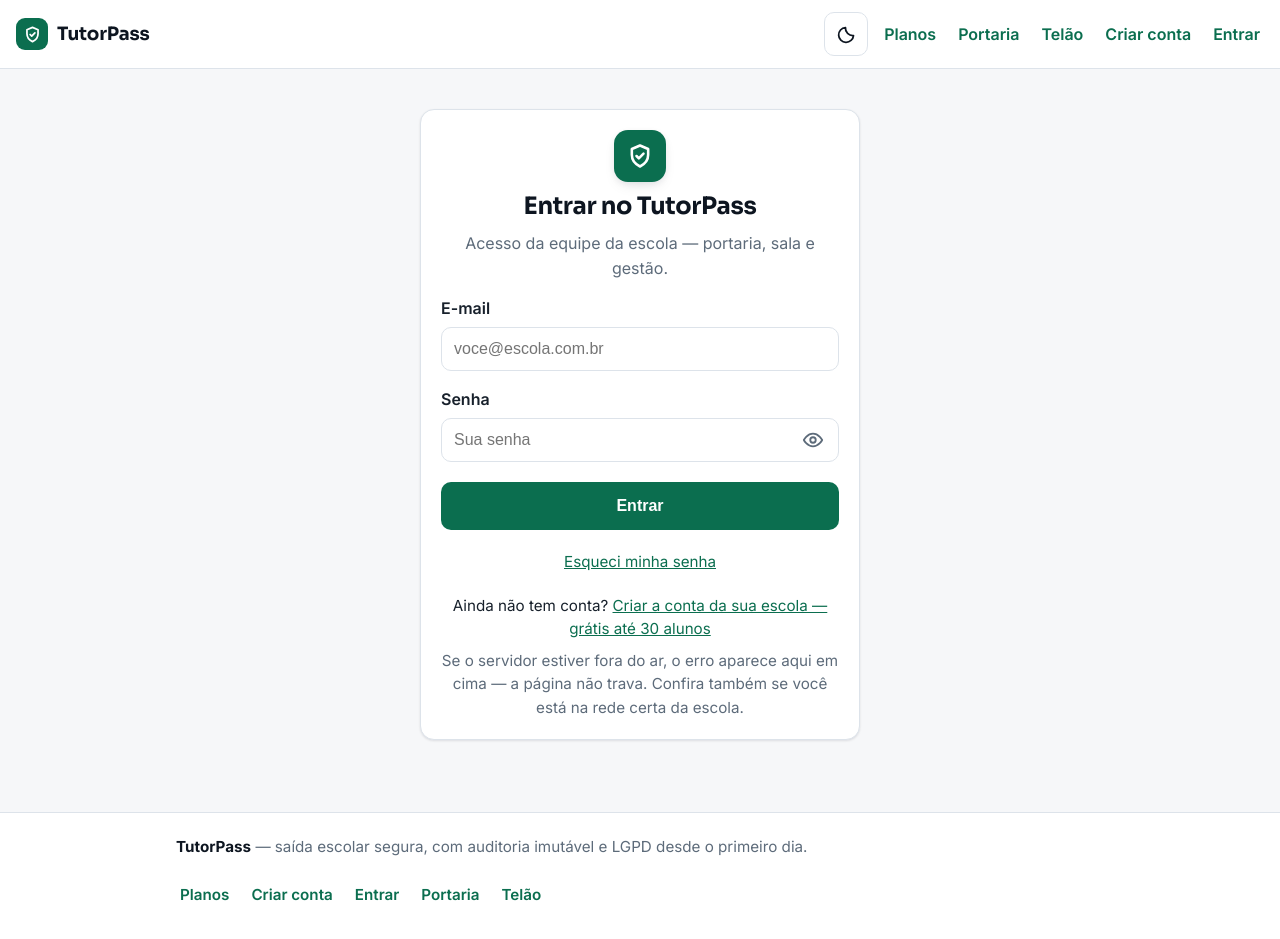
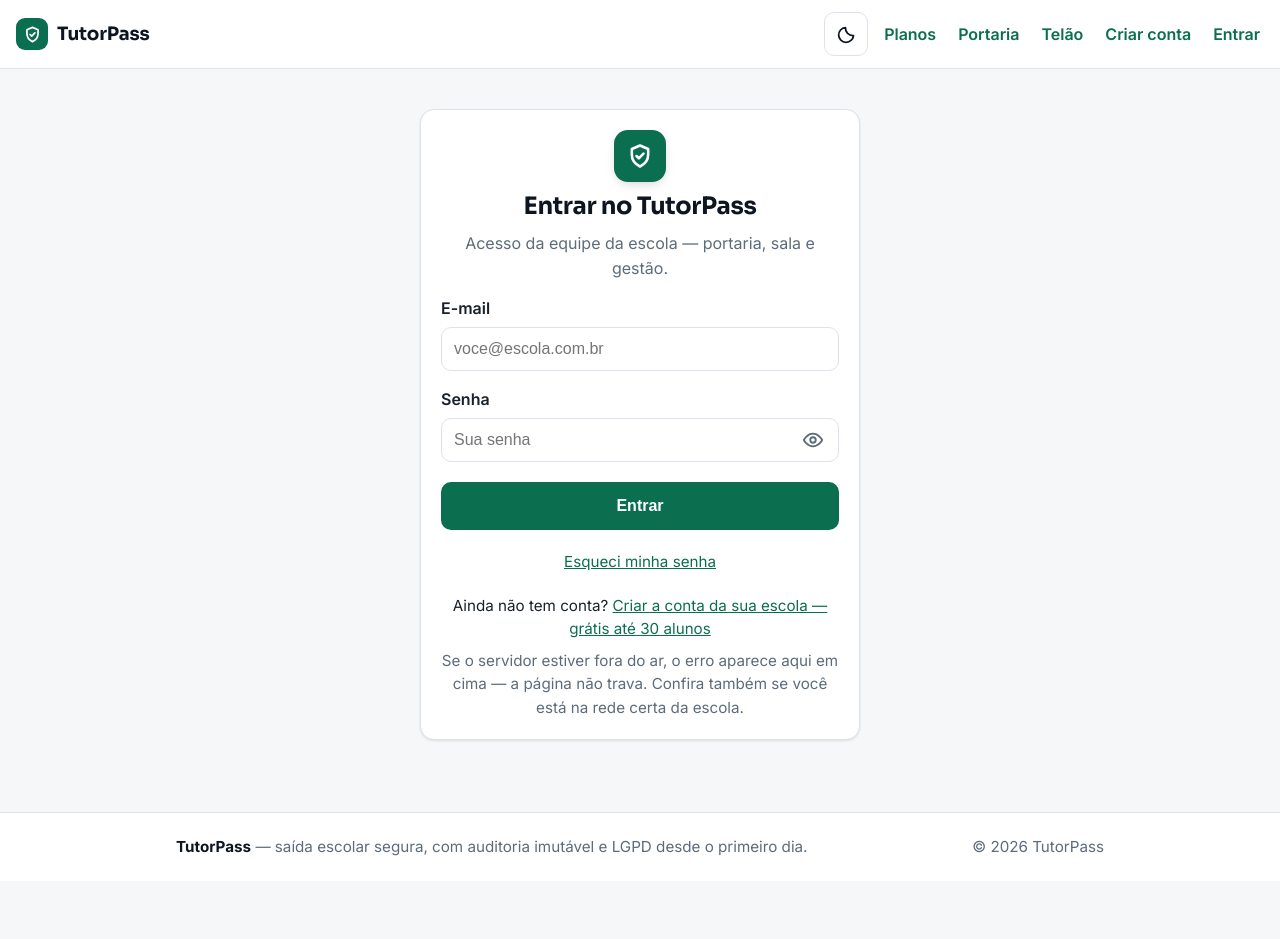
Before and after one commit to developergusta/tutorpass, a Next.js app in the folder apps/web/: page /login in a window 1280 px wide. After the commit the page ends 881 px from the top, so only its background shows below. Built offline with nearby package versions, Linux system fonts and the light colour scheme; no server answers.

Commit message:
Rodapé sem menu duplicado: só marca e ano (pedido do usuário)

```diff
--- a/apps/web/app/globals.css
+++ b/apps/web/app/globals.css
@@ -151,10 +151,11 @@ a { color: var(--brand-text); }
 @media (max-width: 480px) {
   .nav-user-name { display: none; }
 }
-/* Alvos de toque da topbar e do rodapé (revisão mobile, ciclo UI 6):
+/* Alvos de toque da topbar (revisão mobile, ciclo UI 6; o rodapé
+   perdeu o menu em 17/11/2026 e a regra ficou só com a topbar):
    os links eram texto puro (~20 px de altura — inalcançável com o
    polegar). Agora têm 44 px de altura mínima, sem mudar o visual. */
-.topbar nav a, .footer nav a {
+.topbar nav a {
   display: inline-flex;
   align-items: center;
   min-height: 44px;
@@ -1051,8 +1052,6 @@ input:focus {
   padding-bottom: 0;
 }
 .footer strong { color: var(--ink); }
-.footer nav { display: flex; gap: 14px; flex-wrap: wrap; }
-.footer nav a { text-decoration: none; font-weight: 600; }
 
 /* Login / autenticação — layout centrado com marca (ciclo UI 2).
    Reutilizável por /cadastro: .auth-wrap + .auth-card + .field. */
--- a/apps/web/app/layout.tsx
+++ b/apps/web/app/layout.tsx
@@ -91,13 +91,10 @@ export default function RootLayout({ children }: { children: ReactNode }) {
               <strong>TutorPass</strong> — saída escolar segura, com auditoria imutável e LGPD
               desde o primeiro dia.
             </span>
-            <nav>
-              <Link href="/planos">Planos</Link>
-              <Link href="/cadastro">Criar conta</Link>
-              <Link href="/login">Entrar</Link>
-              <Link href="/portaria">Portaria</Link>
-              <Link href="/telao">Telão</Link>
-            </nav>
+            {/* Sem menu aqui (pedido do usuário, 17/11/2026): o rodapé
+                repetia a navegação inteira da topbar. Fica só a marca
+                e o ano — navegação é trabalho do topo. */}
+            <span>© 2026 TutorPass</span>
           </div>
         </footer>
       </body>
```
Also changed, not shown: 1 other file (tests, documents, lock files or other folders).
